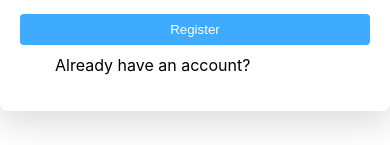
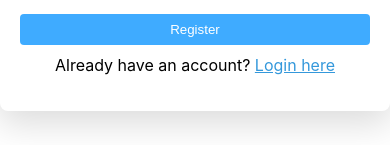
Before and after one commit to shashikantRupin/worldref-assignment, a React (Create React App) app in the folder frontend/: page /register in a window 390 px wide. Shown: the part 294-439 px from the top of the page. Built offline with nearby package versions, Linux system fonts and the light colour scheme.

Commit message:
responsiveness-update

```diff
--- a/frontend/src/components/Auth/Login.jsx
+++ b/frontend/src/components/Auth/Login.jsx
@@ -1,6 +1,6 @@
 import React, { useState } from "react";
 import { Link } from "react-router-dom";
-import "./login.css"
+import "./style.css"
 
 const Login = ({ onLogin }) => {
   const [username, setUsername] = useState("");
--- a/frontend/src/components/Auth/SignUp.jsx
+++ b/frontend/src/components/Auth/SignUp.jsx
@@ -1,5 +1,6 @@
 import React, { useState } from "react";
 import { Link } from "react-router-dom";
+import "./style.css"
 
 const SignUp = ({ onRegister }) => {
   const [username, setUsername] = useState("");
--- a/frontend/src/components/Auth/login.css
+++ b/frontend/src/components/Auth/style.css
@@ -57,3 +57,8 @@ p {
       text-decoration: underline;
       cursor: pointer;
 }
+.login-link {
+      color: #3498db;
+      text-decoration: underline;
+      cursor: pointer;
+}
```
